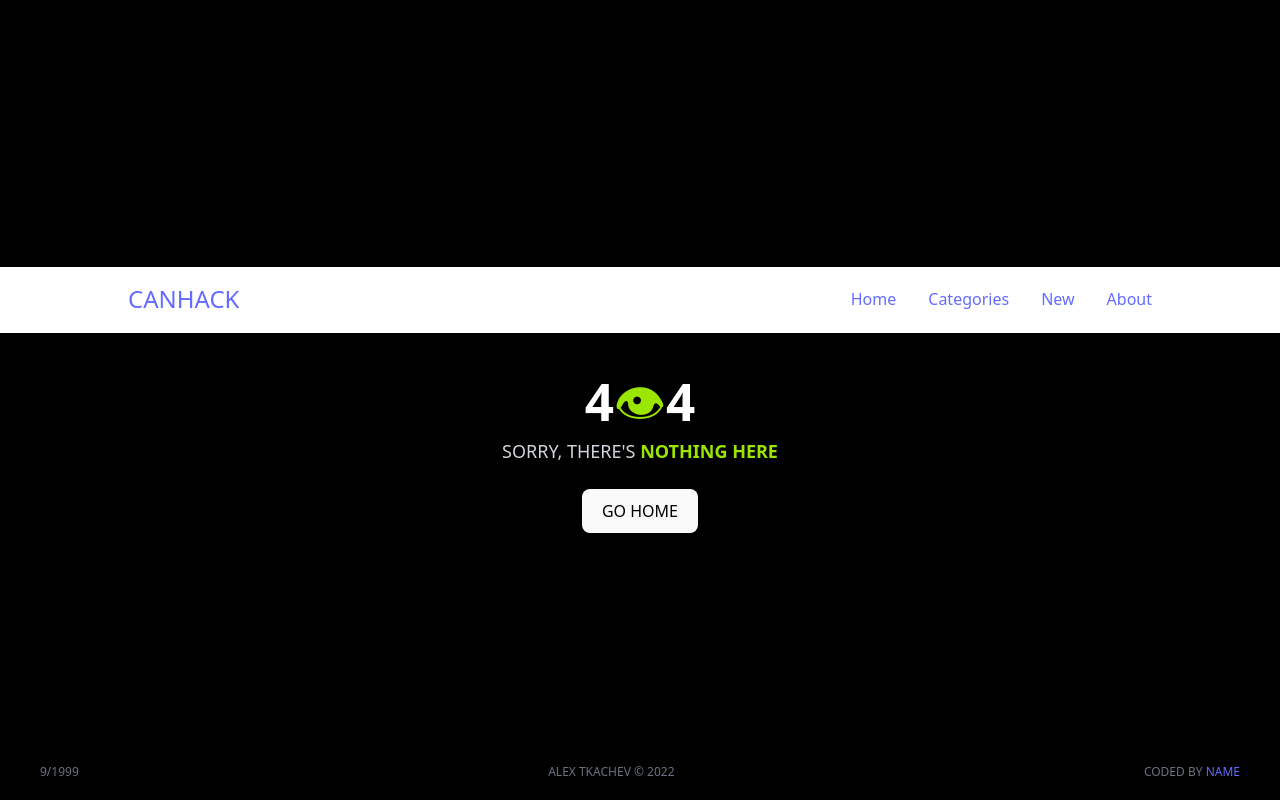
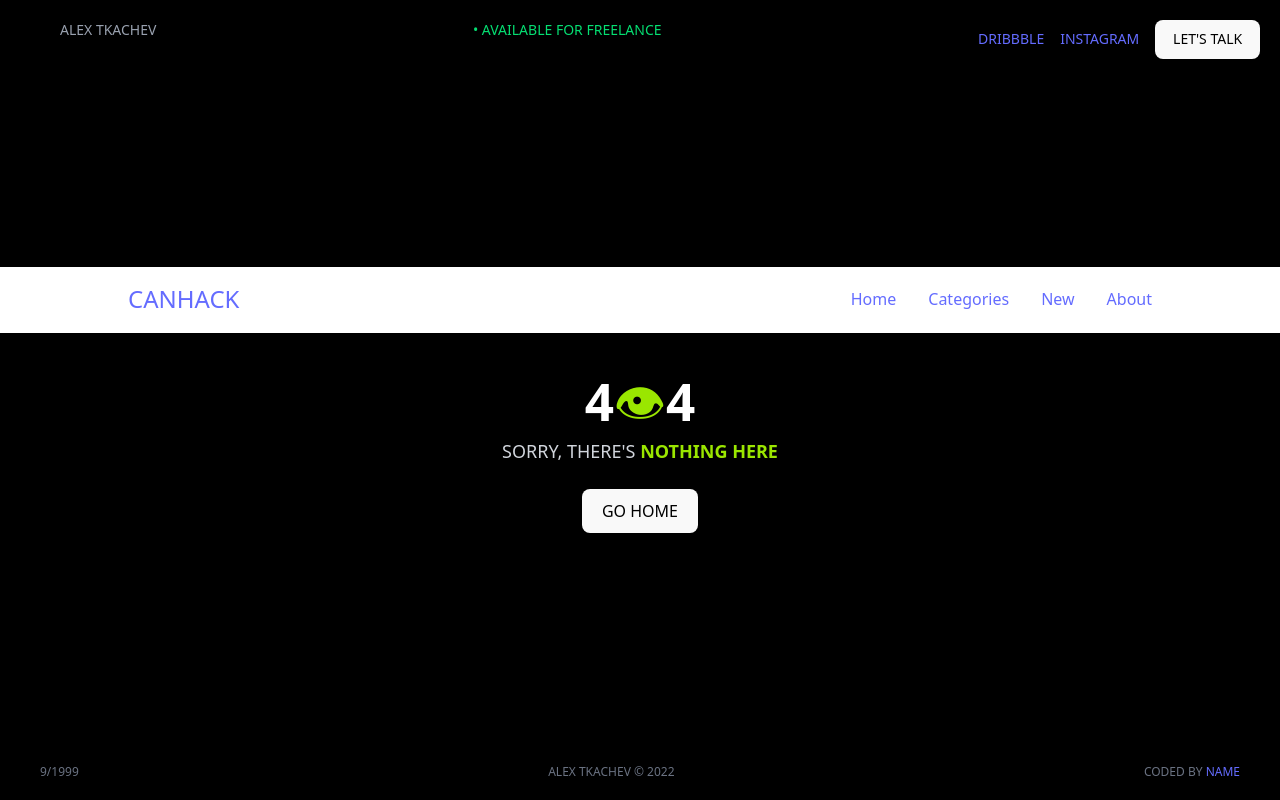
Before and after one commit to chkg2a/CAN-HACKATHON-CHALLENGE-2025, a React (Vite) app: page /about in a window 1280 px wide. Built offline with nearby package versions, Linux system fonts and the light colour scheme.

Commit message:
Added 404 Error Page

```diff
--- a/src/pages/ErrorPage.jsx
+++ b/src/pages/ErrorPage.jsx
@@ -1,12 +1,25 @@
 import React from "react";
 import { Link } from "react-router-dom";
-import Navbar from "../components/Navbar"; // Import the Navbar component
+import Navbar from "../components/Navbar"; // Import Navbar
 
 const ErrorPage = () => {
   return (
     <div className="flex flex-col justify-center items-center h-screen bg-black text-white">
       {/* Navbar */}
       <Navbar />
+
+      {/* Header */}
+      <header className="absolute top-5 left-5 flex justify-between w-full px-10 text-gray-400 text-sm">
+        <span>ALEX TKACHEV</span>
+        <span className="text-green-400">• AVAILABLE FOR FREELANCE</span>
+        <div className="space-x-4">
+          <a href="#" className="hover:text-gray-200">DRIBBBLE</a>
+          <a href="#" className="hover:text-gray-200">INSTAGRAM</a>
+          <button className="bg-lime-400 text-black px-4 py-1 rounded hover:bg-lime-500">
+            LET'S TALK
+          </button>
+        </div>
+      </header>
 
       {/* Main Content */}
       <main className="text-center mt-10">
```
